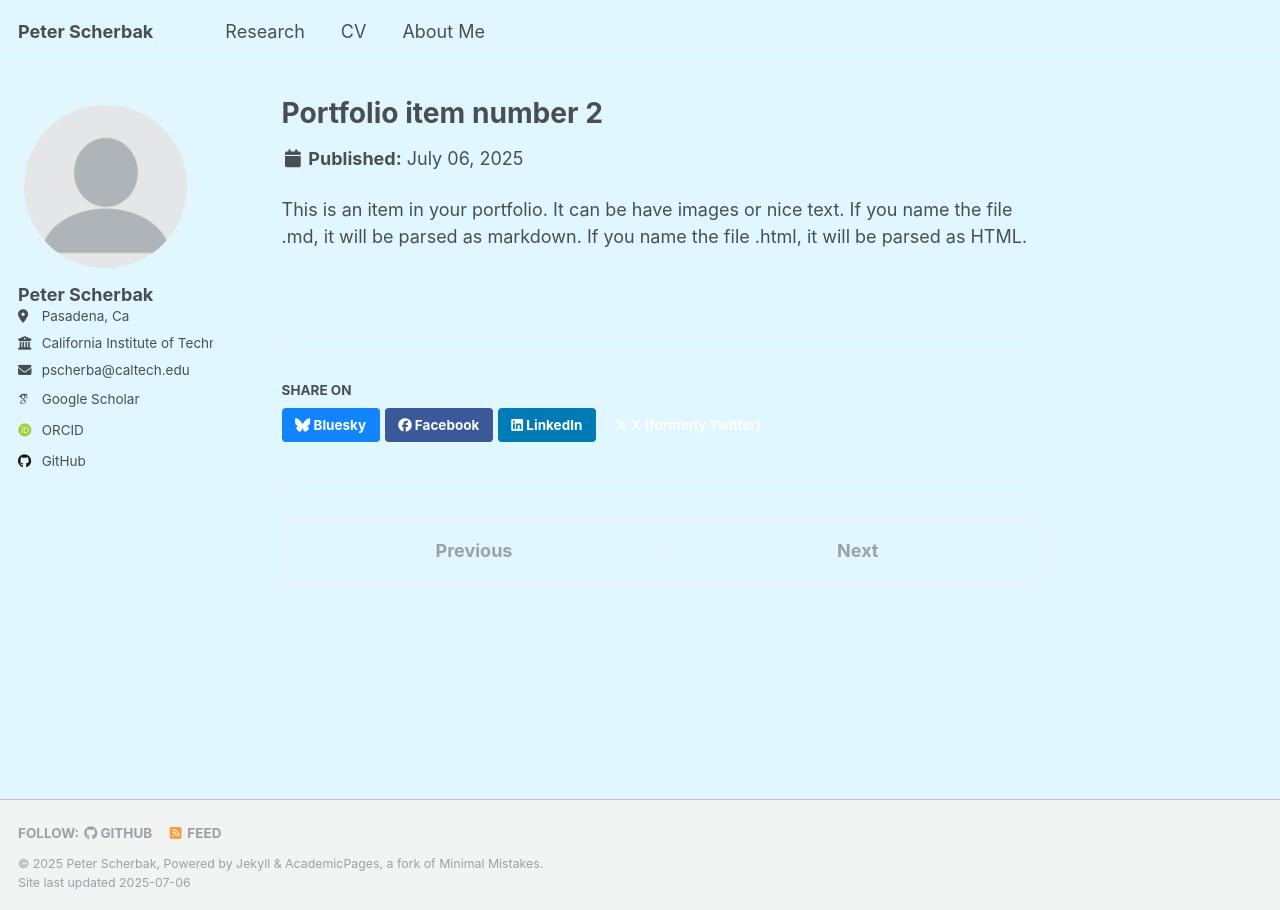
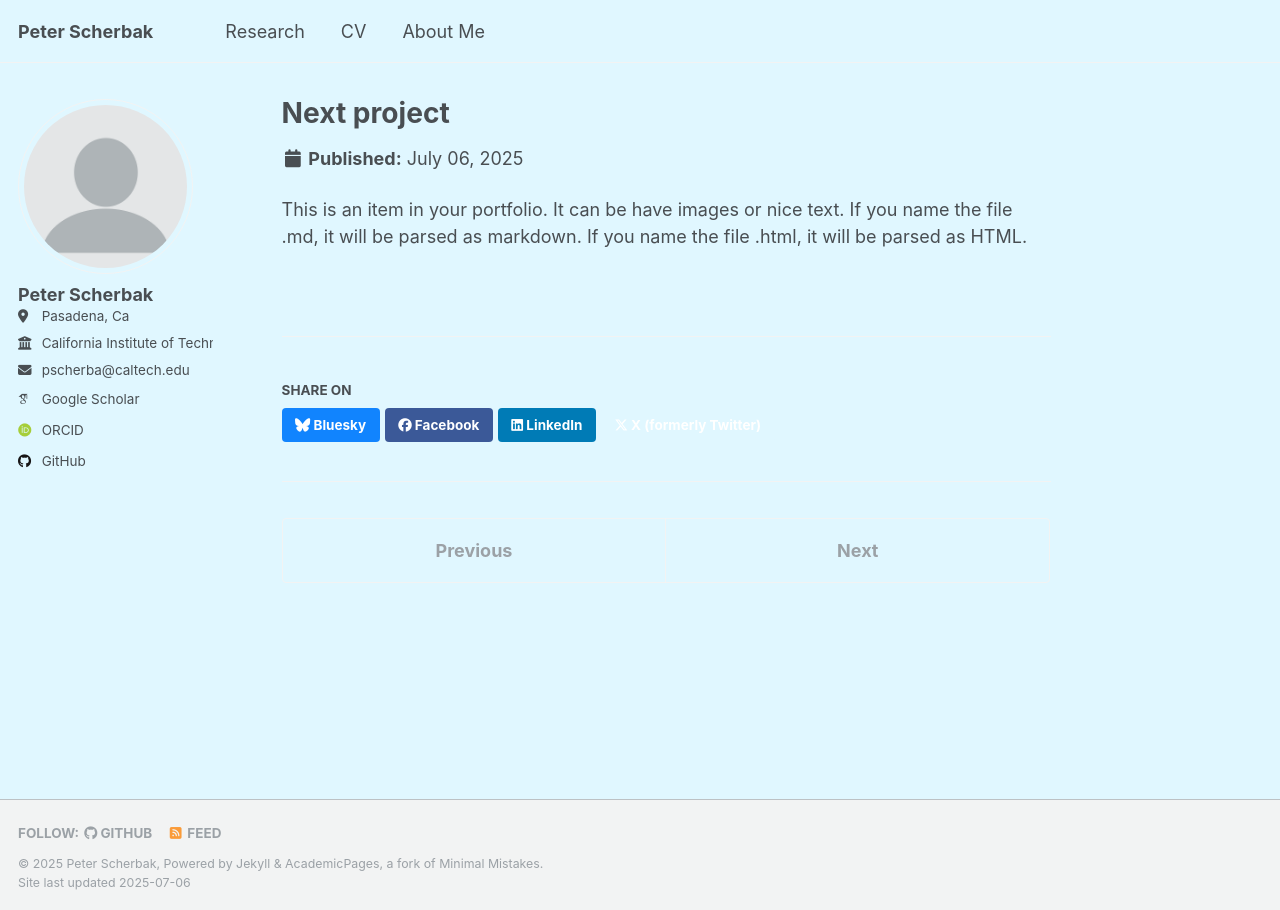
Before and after one commit to peterscherbak/peterscherbak.github.io, a Jekyll site: the page built from _portfolio/portfolio-2.md, in a window 1280 px wide. Built offline with Jekyll 4.4.1, drawn with Linux system fonts in a browser that asks for light colours; some web fonts are replaced; a script that is not in the unit is left out.

Commit message:
Update portfolio-2.md

```diff
--- a/_portfolio/portfolio-2.md
+++ b/_portfolio/portfolio-2.md
@@ -1,5 +1,5 @@
 ---
-title: "Portfolio item number 2"
+title: "Next project"
 excerpt: "Short description of portfolio item number 2 <br/><img src='/images/500x300.png'>"
 collection: portfolio
 permalink: /portfolio/item2/
```
